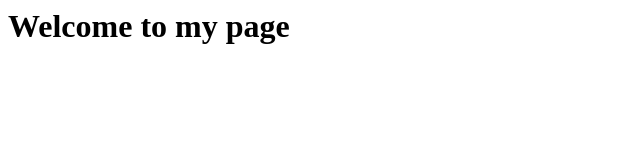
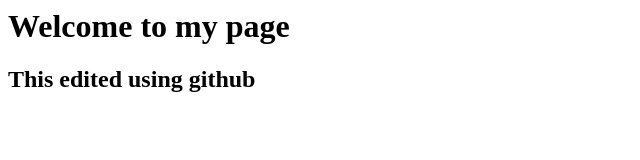
Before and after one commit to faizalhaini958/23_ims456_2424a_individual, a plain HTML site: page index.html in a window 1280 px wide. Shown: the whole page, without its empty margins (0-640 px from the left). Drawn offline with Linux system fonts and the light colour scheme.

Commit message:
Update index.html

```diff
--- a/index.html
+++ b/index.html
@@ -4,7 +4,7 @@
 </head>
 <body>
 <h1>Welcome to my page</h1>
-
+    <h2>This edited using github</h2>
 
 </body>
 </html>
```
